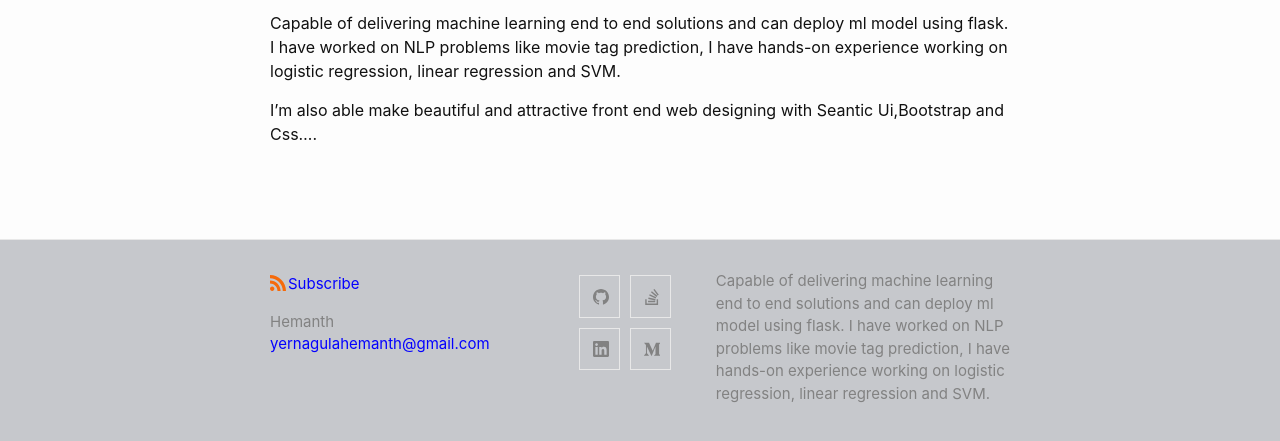
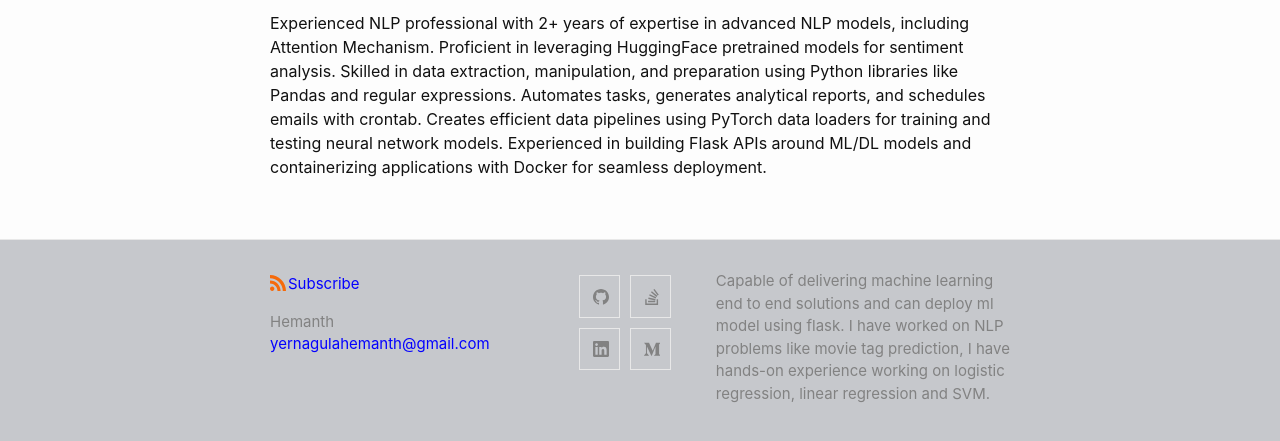
Before and after one commit to hemanthyernagula/hemanthyernagula.github.io, a Jekyll site: the page built from about.md, in a window 1280 px wide and 927 px high, cut to the strip 462-903 px from the top of the window. Built offline with Jekyll 4.4.1, drawn with Linux system fonts in a browser that asks for light colours; comment, search, counter and statistics services are not loaded.

Commit message:
updated the about page

```diff
--- a/about.md
+++ b/about.md
@@ -5,11 +5,8 @@ permalink: /about/
 ---
 <img src="/assets/images/profile_pic.png" width="300" height="300" />
 
-
-Capable of delivering machine learning end to end solutions and
-can deploy ml model using flask. I have worked on NLP problems
-like movie tag prediction, I have hands-on experience working on
-logistic regression, linear regression and SVM.
-
-I'm also able make beautiful and attractive front end web designing
-with Seantic Ui,Bootstrap and Css....
+Experienced NLP professional with 2+ years of expertise in advanced NLP models, including Attention Mechanism. Proficient in leveraging
+HuggingFace pretrained models for sentiment analysis. Skilled in data extraction, manipulation, and preparation using Python libraries like
+Pandas and regular expressions. Automates tasks, generates analytical reports, and schedules emails with crontab. Creates efficient data
+pipelines using PyTorch data loaders for training and testing neural network models. Experienced in building Flask APIs around ML/DL models
+and containerizing applications with Docker for seamless deployment.
```
